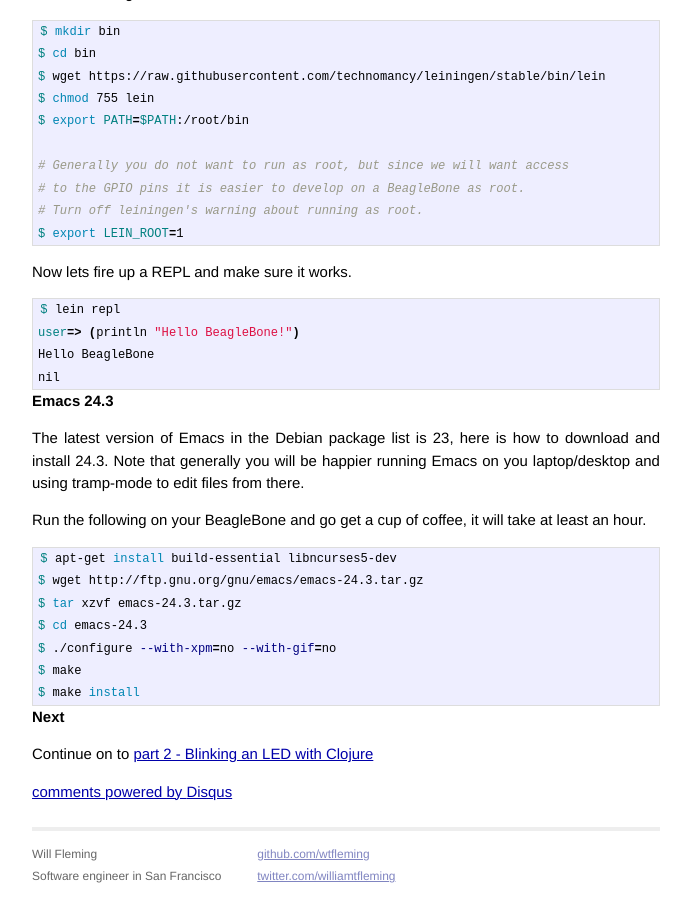
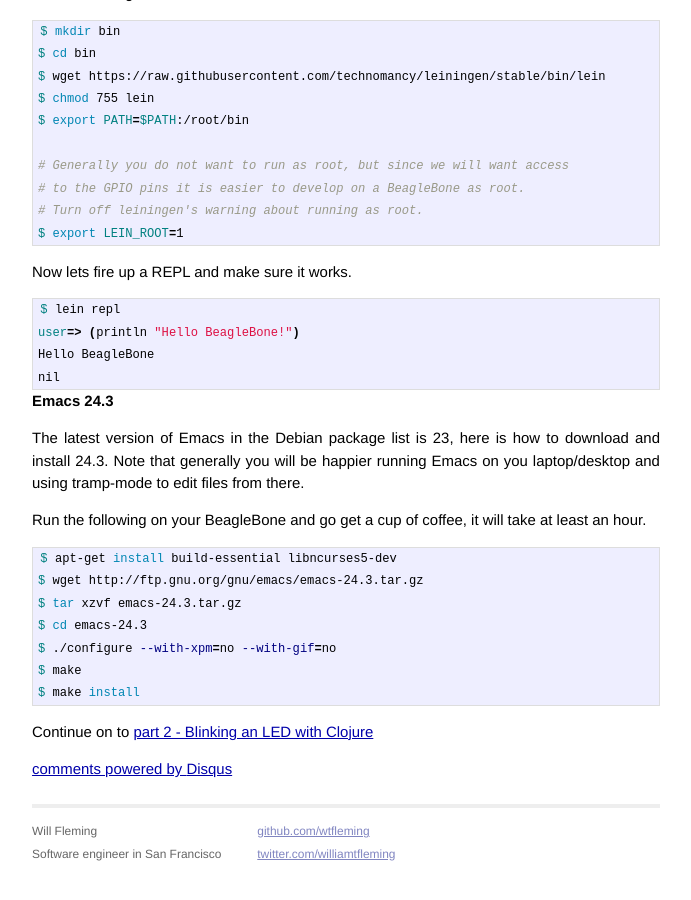
Before and after one commit to wtfleming/wtfleming.github.io, a Jekyll site: the page built from _posts/2014-05-24-clojure-beaglebone-part-1-install-java-leiningen.markdown, in a window 1280 px wide and 900 px high, scrolled down 1426 px. Shown: the whole window, without its empty margins (294-985 px from the left). Built offline with Jekyll 4.4.1, drawn with Linux system fonts in a browser that asks for light colours; Markdown is read by kramdown in place of the engine named in the settings; comment, search, counter and statistics services are not loaded; after the commit the page ends 2303 px from its top, so only the background shows below that.

Commit message:
link to part 2 wording

````diff
--- a/_posts/2014-05-24-clojure-beaglebone-part-1-install-java-leiningen.markdown
+++ b/_posts/2014-05-24-clojure-beaglebone-part-1-install-java-leiningen.markdown
@@ -81,7 +81,7 @@ $ ./configure --with-xpm=no --with-gif=no
 $ make
 $ make install
 ```
-# Next
+
 Continue on to [part 2 - Blinking an LED with Clojure][part-2]
 
 
````
